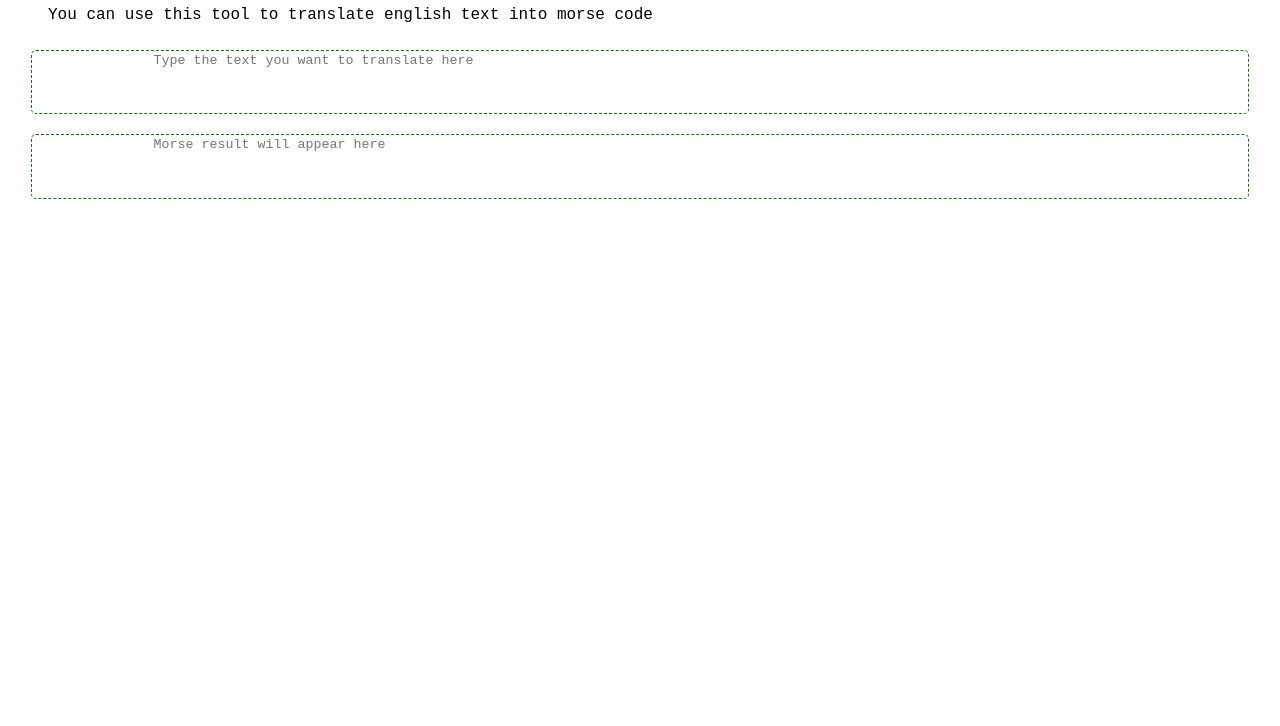
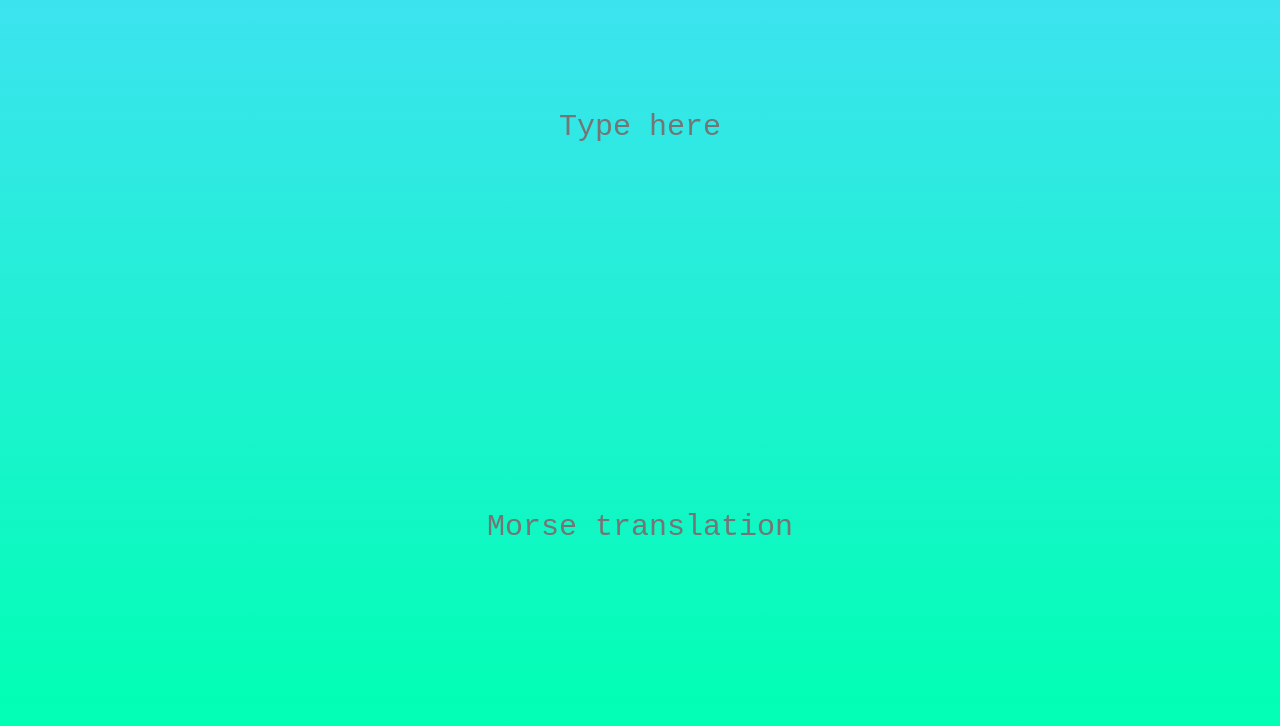
Before and after one commit to renewabristol/morse-code, a plain HTML site: page original/index.html in a window 1280 px wide. Shown: the part 74-800 px from the top of the page. Drawn offline with Linux system fonts and the light colour scheme.

Commit message:
going minimal

```diff
--- a/original/index.css
+++ b/original/index.css
@@ -1,9 +1,20 @@
 * {
   font-family: "Courier New", Courier, monospace;
+  /* border: solid black 1px; */
+}
+
+body {
+  margin: 0;
+  height: 100vh;
+  background-image: linear-gradient(rgb(66, 224, 245), rgb(0, 255, 179));
 }
 
 h1 {
   text-decoration-line: underline;
+  text-align: center;
+}
+
+blockquote {
   text-align: center;
 }
 
@@ -12,12 +23,20 @@ form {
   flex-direction: column;
   align-items: center;
   flex-wrap: nowrap;
+  justify-content: space-around;
+  height: 100vh;
 }
+
 textarea {
   width: 80%;
   border: none;
-  height: 4em;
   resize: none;
+  padding: 10px 0 0 0;
+  text-align: center;
+  background-color: transparent;
+  color: black;
+  font-size: 30px;
+  word-break: break-all;
 }
 
 textarea:focus {
@@ -27,8 +46,6 @@ textarea:focus {
 .translation {
   text-align: center;
   border-radius: 5px;
-
-  width: 95vw;
-  border: dashed green 1px;
-  margin: 10px 0;
+  width: 80vw;
+  margin: 30px 0 0 0;
 }
--- a/original/index.html
+++ b/original/index.html
@@ -6,25 +6,22 @@
     <meta http-equiv="X-UA-Compatible" content="ie=edge" />
     <link rel="stylesheet" href="./index.css" type="text/css" />
     <script src="index.js"></script>
-    <title>personal morse project</title>
+    <title>simple morse project</title>
   </head>
   <body>
-    <h1>Morse translator</h1>
-    <blockquote>
-      You can use this tool to translate english text into morse code
-    </blockquote>
     <form>
       <div class="translation">
         <textarea
-          placeholder="Type the text you want to translate here"
+          placeholder="Type here"
           id="englishInput"
           oninput="translateToMorse()"
         ></textarea>
       </div>
       <div class="translation">
         <textarea
+          readonly
           contenteditable="false"
-          placeholder="Morse result will appear here"
+          placeholder="Morse translation"
           id="morseOutput"
         ></textarea>
       </div>
```
